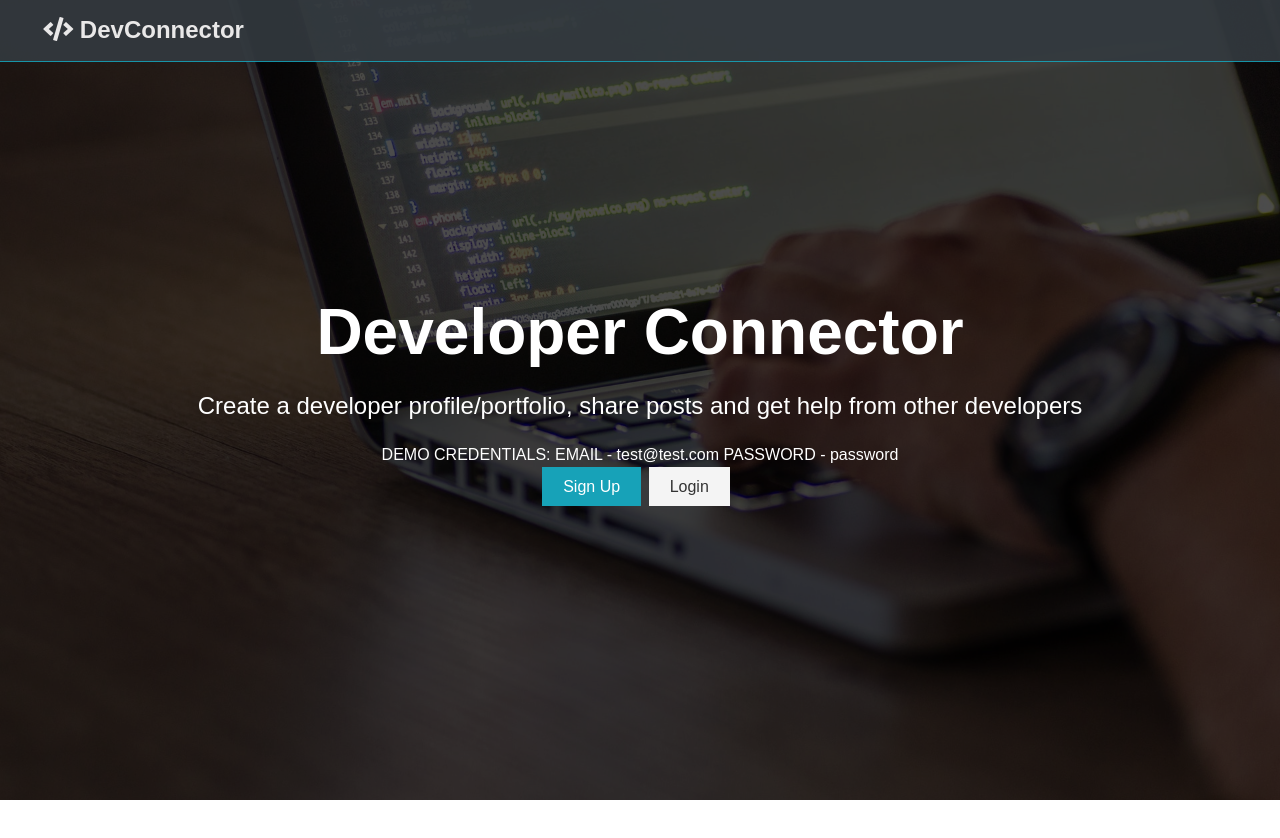
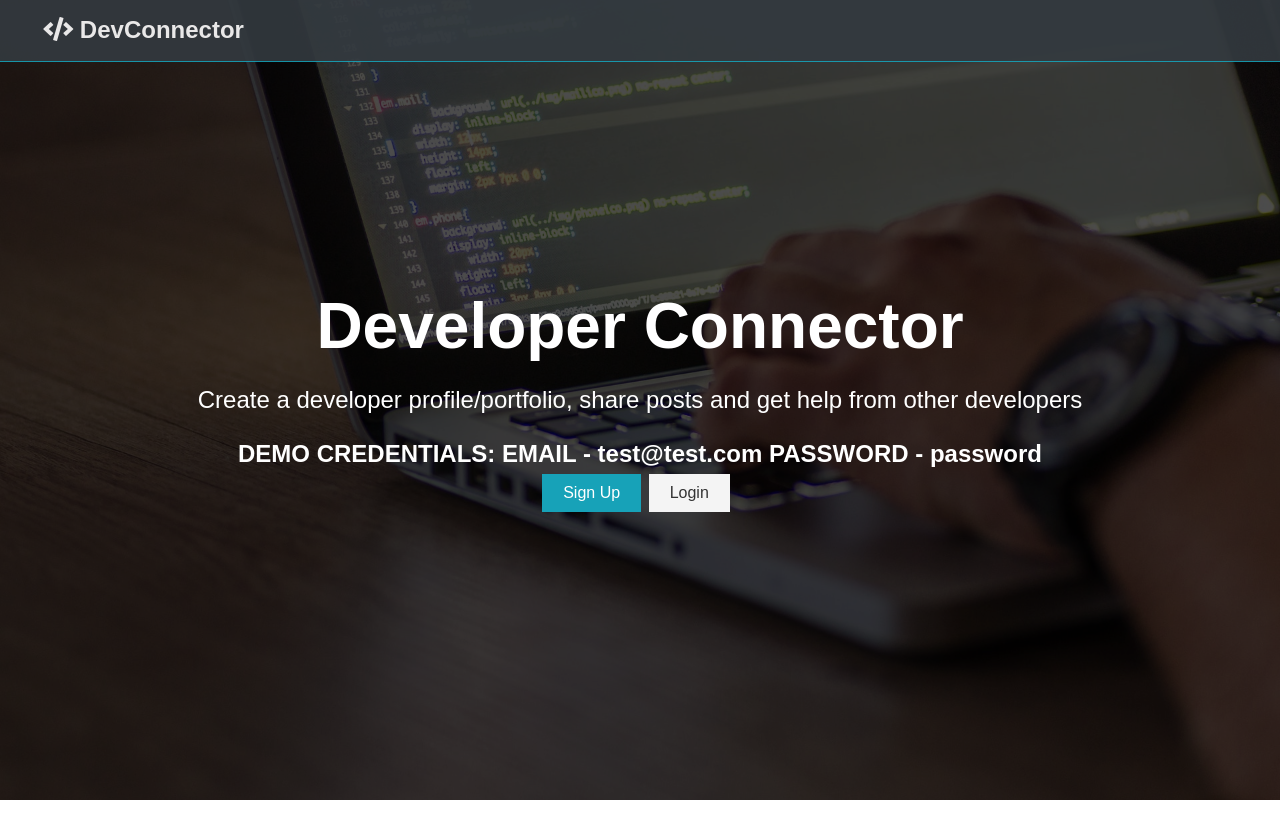
Before and after one commit to carrerasraul/DevConnect-Client, a React (Create React App) app: page / in a window 1280 px wide. Shown: the top 838 px of the page. Built offline with nearby package versions, Linux system fonts and the light colour scheme; the HTML template or start-up script is replaced by a standard one.

Commit message:
Update Landing.js

```diff
--- a/src/components/layout/Landing.js
+++ b/src/components/layout/Landing.js
@@ -17,7 +17,7 @@ const Landing = ({ isAuthenticated }) => {
             Create a developer profile/portfolio, share posts and get help from
             other developers
           </p>
-          <p>DEMO CREDENTIALS: EMAIL - test@test.com PASSWORD - password</p>
+          <h2>DEMO CREDENTIALS: EMAIL - test@test.com PASSWORD - password</h2>
           <div className='buttons'>
             <Link to='/register' className='btn btn-primary'>
               Sign Up
```
